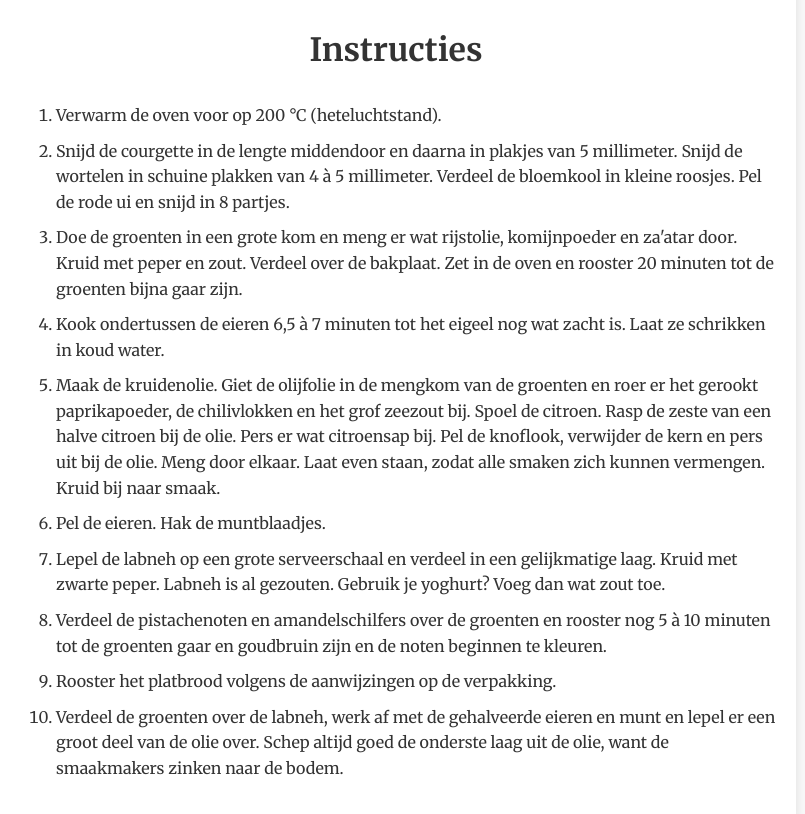
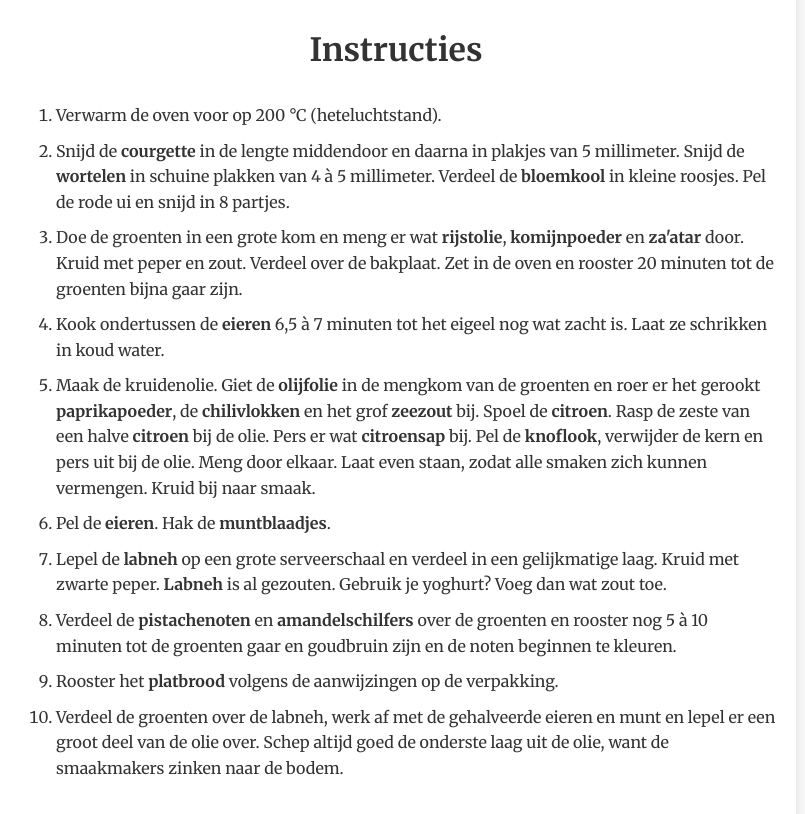
Before and after one commit to rplasschaert/recepten, an Eleventy site: page content/koken/labneh-groenten.md in a window 1280 px wide. Shown: the part 1200-2014 px from the top of the page, without its empty margins (244-1049 px from the left). Built offline with nearby package versions, Linux system fonts and the light colour scheme; Eleventy itself is replaced by a stand-in of ours; files that its build step writes are made by us from their sources.

Commit message:
Update labneh-groenten.md

```diff
--- a/content/koken/labneh-groenten.md
+++ b/content/koken/labneh-groenten.md
@@ -31,12 +31,12 @@ tags: ["koken", "koreaans", "rijst", "gehakt", "kimchi", "ei"] # Optioneel
 ## Instructies
 
 1. Verwarm de oven voor op 200 °C (heteluchtstand).
-2. Snijd de courgette in de lengte middendoor en daarna in plakjes van 5 millimeter. Snijd de wortelen in schuine plakken van 4 à 5 millimeter. Verdeel de bloemkool in kleine roosjes. Pel de rode ui en snijd in 8 partjes.
-3. Doe de groenten in een grote kom en meng er wat rijstolie, komijnpoeder en za'atar door. Kruid met peper en zout. Verdeel over de bakplaat. Zet in de oven en rooster 20 minuten tot de groenten bijna gaar zijn.
-4. Kook ondertussen de eieren 6,5 à 7 minuten tot het eigeel nog wat zacht is. Laat ze schrikken in koud water.
-5. Maak de kruidenolie. Giet de olijfolie in de mengkom van de groenten en roer er het gerookt paprikapoeder, de chilivlokken en het grof zeezout bij. Spoel de citroen. Rasp de zeste van een halve citroen bij de olie. Pers er wat citroensap bij. Pel de knoflook, verwijder de kern en pers uit bij de olie. Meng door elkaar. Laat even staan, zodat alle smaken zich kunnen vermengen. Kruid bij naar smaak.
-6. Pel de eieren. Hak de muntblaadjes.
-7. Lepel de labneh op een grote serveerschaal en verdeel in een gelijkmatige laag. Kruid met zwarte peper. Labneh is al gezouten. Gebruik je yoghurt? Voeg dan wat zout toe.
-8. Verdeel de pistachenoten en amandelschilfers over de groenten en rooster nog 5 à 10 minuten tot de groenten gaar en goudbruin zijn en de noten beginnen te kleuren.
-9. Rooster het platbrood volgens de aanwijzingen op de verpakking.
+2. Snijd de **courgette** in de lengte middendoor en daarna in plakjes van 5 millimeter. Snijd de **wortelen** in schuine plakken van 4 à 5 millimeter. Verdeel de **bloemkool** in kleine roosjes. Pel de rode ui en snijd in 8 partjes.
+3. Doe de groenten in een grote kom en meng er wat **rijstolie**, **komijnpoeder** en **za'atar** door. Kruid met peper en zout. Verdeel over de bakplaat. Zet in de oven en rooster 20 minuten tot de groenten bijna gaar zijn.
+4. Kook ondertussen de **eieren** 6,5 à 7 minuten tot het eigeel nog wat zacht is. Laat ze schrikken in koud water.
+5. Maak de kruidenolie. Giet de **olijfolie** in de mengkom van de groenten en roer er het gerookt **paprikapoeder**, de **chilivlokken** en het grof **zeezout** bij. Spoel de **citroen**. Rasp de zeste van een halve **citroen** bij de olie. Pers er wat **citroensap** bij. Pel de **knoflook**, verwijder de kern en pers uit bij de olie. Meng door elkaar. Laat even staan, zodat alle smaken zich kunnen vermengen. Kruid bij naar smaak.
+6. Pel de **eieren**. Hak de **muntblaadjes**.
+7. Lepel de **labneh** op een grote serveerschaal en verdeel in een gelijkmatige laag. Kruid met zwarte peper. **Labneh** is al gezouten. Gebruik je yoghurt? Voeg dan wat zout toe.
+8. Verdeel de **pistachenoten** en **amandelschilfers** over de groenten en rooster nog 5 à 10 minuten tot de groenten gaar en goudbruin zijn en de noten beginnen te kleuren.
+9. Rooster het **platbrood** volgens de aanwijzingen op de verpakking.
 10. Verdeel de groenten over de labneh, werk af met de gehalveerde eieren en munt en lepel er een groot deel van de olie over. Schep altijd goed de onderste laag uit de olie, want de smaakmakers zinken naar de bodem.
```
